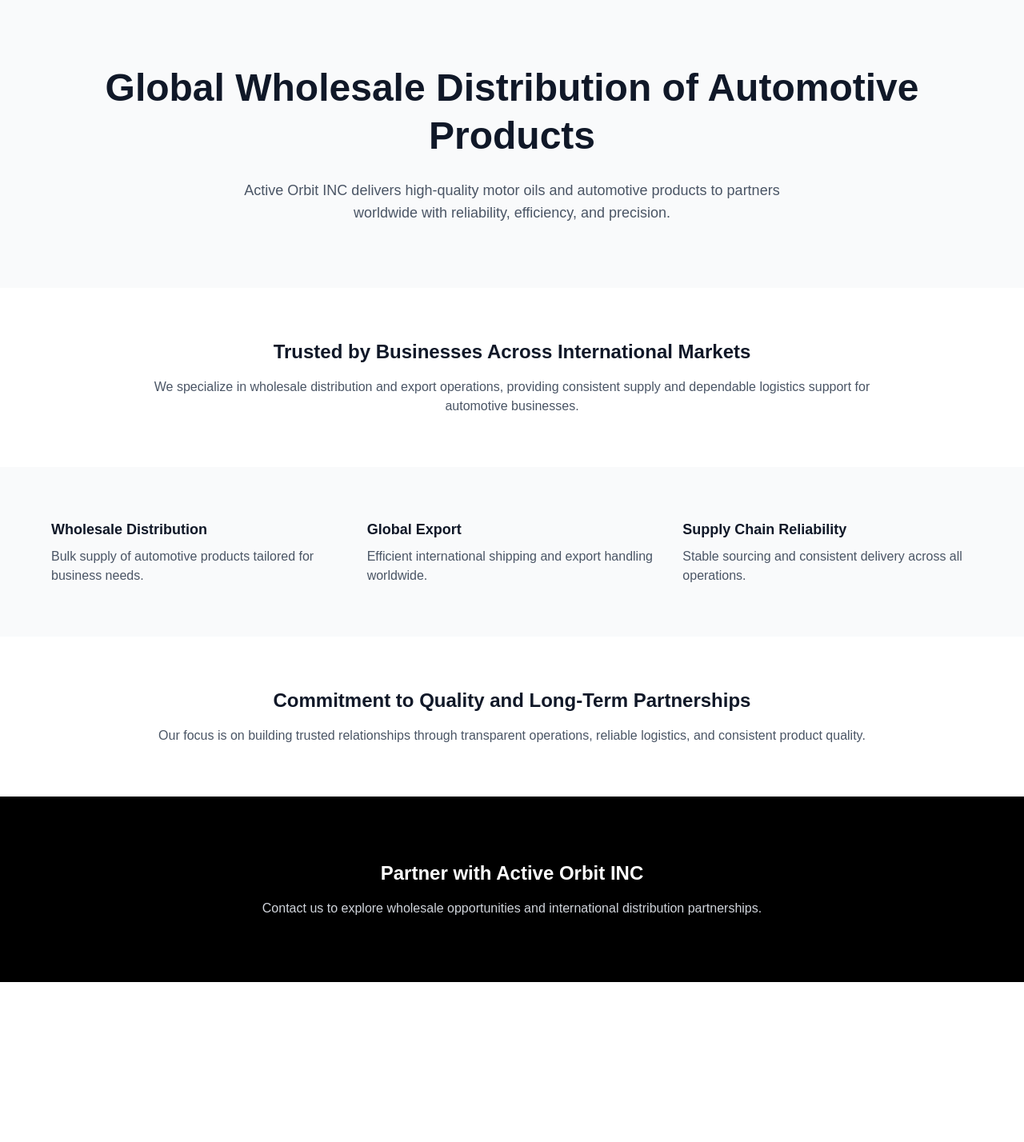
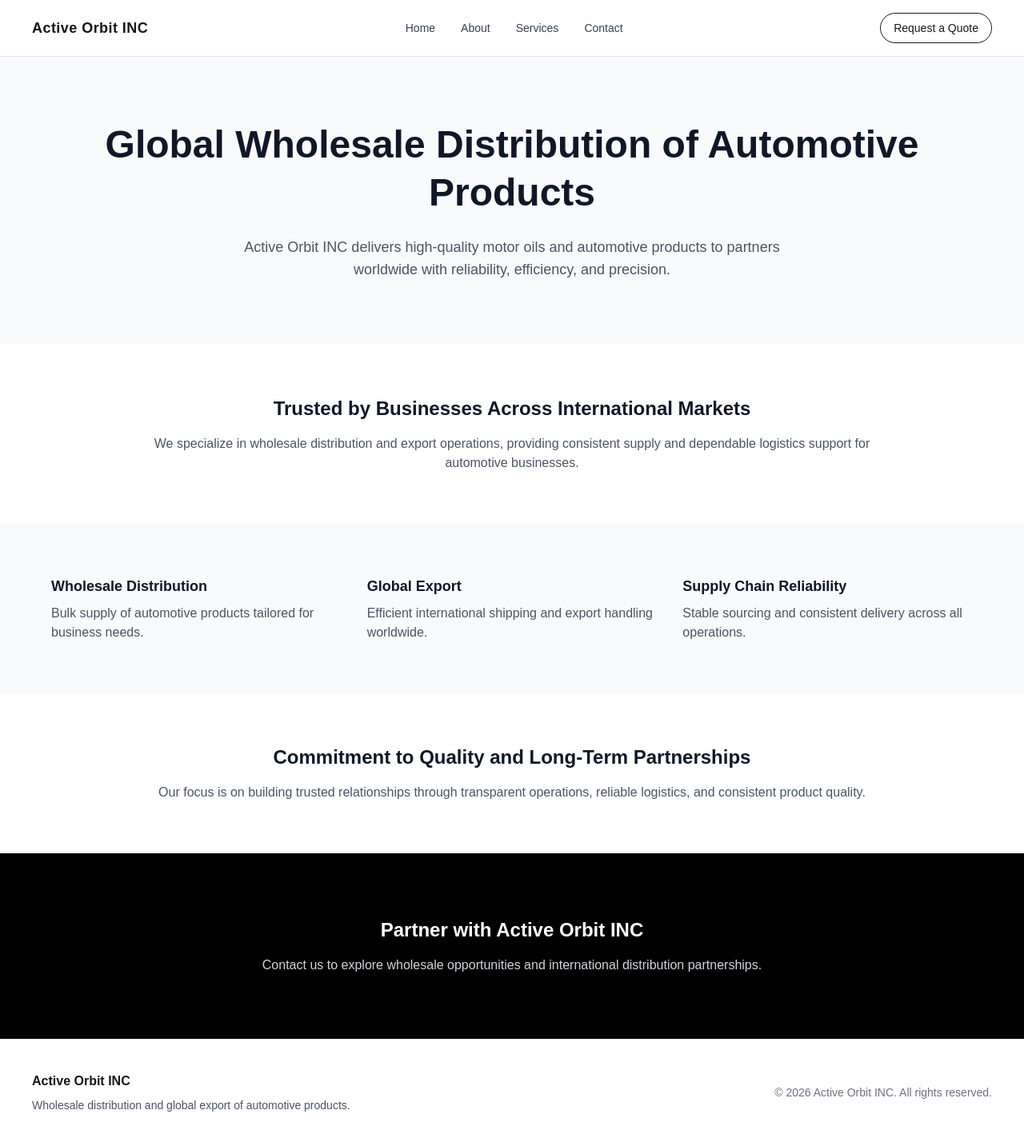
Before and after one commit to hamdamme/activeorbita-web, a Next.js app: page / in a window 1280 px wide. Shown: the top 1428 px of the page at 80% size. Before the commit the page ends 1228 px from the top, so only its background shows below. Built offline with nearby package versions, Linux system fonts and the light colour scheme.

Commit message:
layout upd

```diff
--- a/app/layout.tsx
+++ b/app/layout.tsx
@@ -1,20 +1,11 @@
+import "./globals.css";
 import type { Metadata } from "next";
-import { Geist, Geist_Mono } from "next/font/google";
-import "./globals.css";
-
-const geistSans = Geist({
-  variable: "--font-geist-sans",
-  subsets: ["latin"],
-});
-
-const geistMono = Geist_Mono({
-  variable: "--font-geist-mono",
-  subsets: ["latin"],
-});
+import Link from "next/link";
 
 export const metadata: Metadata = {
-  title: "Create Next App",
-  description: "Generated by create next app",
+  title: "Active Orbit INC",
+  description:
+    "Wholesale distribution and global export of automotive products.",
 };
 
 export default function RootLayout({
@@ -23,11 +14,57 @@
   children: React.ReactNode;
 }>) {
   return (
-    <html
-      lang="en"
-      className={`${geistSans.variable} ${geistMono.variable} h-full antialiased`}
-    >
-      <body className="min-h-full flex flex-col">{children}</body>
+    <html lang="en">
+      <body className="bg-white text-gray-900 antialiased">
+        <div className="min-h-screen">
+          <header className="sticky top-0 z-50 border-b border-gray-200 bg-white/95 backdrop-blur">
+            <div className="mx-auto flex max-w-7xl items-center justify-between px-6 py-4 lg:px-10">
+              <Link href="/" className="text-lg font-semibold tracking-wide">
+                Active Orbit INC
+              </Link>
+
+              <nav className="hidden items-center gap-8 text-sm font-medium text-gray-700 md:flex">
+                <Link href="/" className="transition hover:text-black">
+                  Home
+                </Link>
+                <Link href="/about" className="transition hover:text-black">
+                  About
+                </Link>
+                <Link href="/services" className="transition hover:text-black">
+                  Services
+                </Link>
+                <Link href="/contact" className="transition hover:text-black">
+                  Contact
+                </Link>
+              </nav>
+
+              <Link
+                href="/contact"
+                className="rounded-full border border-gray-900 px-4 py-2 text-sm font-medium transition hover:bg-gray-900 hover:text-white"
+              >
+                Request a Quote
+              </Link>
+            </div>
+          </header>
+
+          {children}
+
+          <footer className="border-t border-gray-200 bg-white">
+            <div className="mx-auto flex max-w-7xl flex-col gap-6 px-6 py-10 lg:px-10 md:flex-row md:items-center md:justify-between">
+              <div>
+                <p className="text-base font-semibold">Active Orbit INC</p>
+                <p className="mt-2 text-sm text-gray-600">
+                  Wholesale distribution and global export of automotive products.
+                </p>
+              </div>
+
+              <div className="text-sm text-gray-500">
+                © {new Date().getFullYear()} Active Orbit INC. All rights reserved.
+              </div>
+            </div>
+          </footer>
+        </div>
+      </body>
     </html>
   );
 }
```
